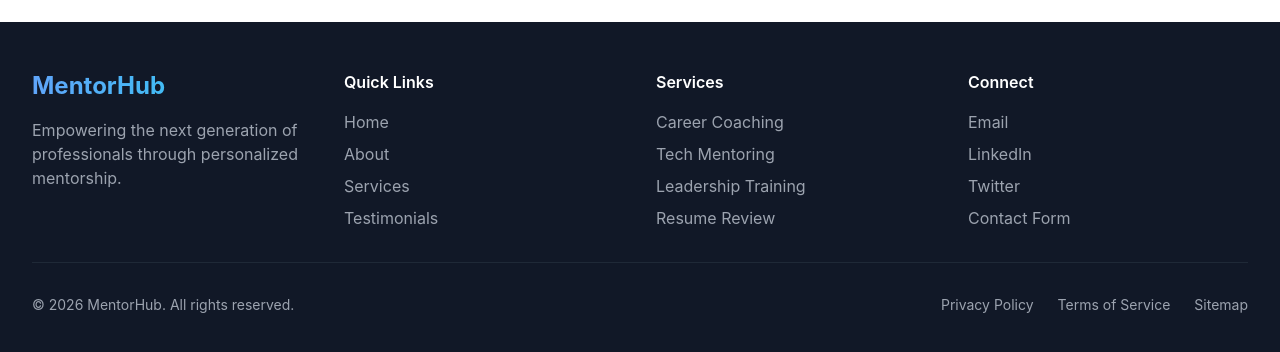
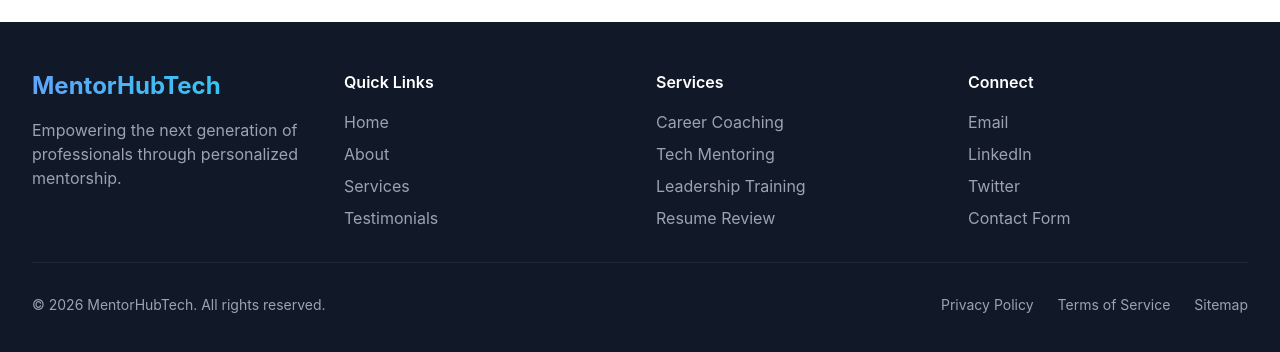
Before and after one commit to GabrielNunes12/MentorHub, a React (Vite) app: page / in a window 1280 px wide. Shown: the part 2038-2390 px from the top of the page. Built offline with nearby package versions, Linux system fonts and the light colour scheme; no server answers.

Commit message:
feat: Add footer translations for English language
- Added complete footer translations for EN
- Footer now fully translated across all three languages (EN, PT, ES)
- All sections include: brand, tagline, quick links, services, connect, and legal

```diff
--- a/src/components/Footer.tsx
+++ b/src/components/Footer.tsx
@@ -1,6 +1,8 @@
 import { Link } from 'react-router-dom'
+import { useLanguage } from '../hooks/useLanguage'
 
 const Footer = () => {
+  const { t } = useLanguage()
   const currentYear = new Date().getFullYear()
 
   return (
@@ -10,43 +12,43 @@ const Footer = () => {
           {/* Brand */}
           <div>
             <h3 className="text-2xl font-bold mb-4 bg-gradient-to-r from-blue-400 to-cyan-400 bg-clip-text text-transparent">
-              MentorHub
+              {t('footer.brand')}
             </h3>
             <p className="text-gray-400">
-              Empowering the next generation of professionals through personalized mentorship.
+              {t('footer.tagline')}
             </p>
           </div>
 
           {/* Quick Links */}
           <div>
-            <h4 className="font-semibold mb-4">Quick Links</h4>
+            <h4 className="font-semibold mb-4">{t('footer.quickLinks.title')}</h4>
             <ul className="space-y-2 text-gray-400">
-              <li><Link to="/" className="hover:text-blue-400 transition-colors">Home</Link></li>
-              <li><Link to="/about" className="hover:text-blue-400 transition-colors">About</Link></li>
-              <li><Link to="/services" className="hover:text-blue-400 transition-colors">Services</Link></li>
-              <li><Link to="/testimonials" className="hover:text-blue-400 transition-colors">Testimonials</Link></li>
+              <li><Link to="/" className="hover:text-blue-400 transition-colors">{t('footer.quickLinks.home')}</Link></li>
+              <li><Link to="/about" className="hover:text-blue-400 transition-colors">{t('footer.quickLinks.about')}</Link></li>
+              <li><Link to="/services" className="hover:text-blue-400 transition-colors">{t('footer.quickLinks.services')}</Link></li>
+              <li><Link to="/testimonials" className="hover:text-blue-400 transition-colors">{t('footer.quickLinks.testimonials')}</Link></li>
             </ul>
           </div>
 
           {/* Services */}
           <div>
-            <h4 className="font-semibold mb-4">Services</h4>
+            <h4 className="font-semibold mb-4">{t('footer.services.title')}</h4>
             <ul className="space-y-2 text-gray-400">
-              <li><a href="#services" className="hover:text-blue-400 transition-colors">Career Coaching</a></li>
-              <li><a href="#services" className="hover:text-blue-400 transition-colors">Tech Mentoring</a></li>
-              <li><a href="#services" className="hover:text-blue-400 transition-colors">Leadership Training</a></li>
-              <li><a href="#services" className="hover:text-blue-400 transition-colors">Resume Review</a></li>
+              <li><a href="/services" className="hover:text-blue-400 transition-colors">{t('footer.services.careerCoaching')}</a></li>
+              <li><a href="/services" className="hover:text-blue-400 transition-colors">{t('footer.services.techMentoring')}</a></li>
+              <li><a href="/services" className="hover:text-blue-400 transition-colors">{t('footer.services.leadershipTraining')}</a></li>
+              <li><a href="/services" className="hover:text-blue-400 transition-colors">{t('footer.services.resumeReview')}</a></li>
             </ul>
           </div>
 
           {/* Contact */}
           <div>
-            <h4 className="font-semibold mb-4">Connect</h4>
+            <h4 className="font-semibold mb-4">{t('footer.connect.title')}</h4>
             <ul className="space-y-2 text-gray-400">
-              <li><a href="mailto:hello@mentorhub.com" className="hover:text-blue-400 transition-colors">Email</a></li>
+              <li><a href="mailto:hello@mentorhub.com" className="hover:text-blue-400 transition-colors">{t('footer.connect.email')}</a></li>
               <li><a href="#" className="hover:text-blue-400 transition-colors">LinkedIn</a></li>
               <li><a href="#" className="hover:text-blue-400 transition-colors">Twitter</a></li>
-              <li><Link to="/contact" className="hover:text-blue-400 transition-colors">Contact Form</Link></li>
+              <li><Link to="/contact" className="hover:text-blue-400 transition-colors">{t('footer.connect.contactForm')}</Link></li>
             </ul>
           </div>
         </div>
@@ -55,17 +57,17 @@ const Footer = () => {
         <div className="border-t border-gray-800 pt-8">
           <div className="flex flex-col md:flex-row justify-between items-center">
             <p className="text-gray-400 text-sm">
-              © {currentYear} MentorHub. All rights reserved.
+              {t('footer.legal.copyright').replace('{year}', currentYear.toString())}
             </p>
             <div className="flex space-x-6 mt-4 md:mt-0">
               <a href="#" className="text-gray-400 hover:text-blue-400 transition-colors text-sm">
-                Privacy Policy
+                {t('footer.legal.privacy')}
               </a>
               <a href="#" className="text-gray-400 hover:text-blue-400 transition-colors text-sm">
-                Terms of Service
+                {t('footer.legal.terms')}
               </a>
               <a href="#" className="text-gray-400 hover:text-blue-400 transition-colors text-sm">
-                Sitemap
+                {t('footer.legal.sitemap')}
               </a>
             </div>
           </div>
--- a/src/components/Navbar.tsx
+++ b/src/components/Navbar.tsx
@@ -28,7 +28,7 @@ const Navbar = () => {
         <div className="flex justify-between items-center h-16">
           <Link to="/" className="flex items-center">
             <span className="text-2xl font-bold bg-gradient-to-r from-blue-600 to-cyan-600 bg-clip-text text-transparent">
-              MentorHub
+              MentorHubTech
             </span>
           </Link>
 
--- a/src/locales/translations.ts
+++ b/src/locales/translations.ts
@@ -70,7 +70,7 @@ export const translations = {
         description: 'A passionate mentor dedicated to helping professionals achieve their goals and unlock their potential.',
       },
       profile: {
-        name: 'Hi, Gabriel Nunes!',
+        name: 'Hi I\'m Gabriel Nunes!',
         bio1: 'With over 5 years of experience in the tech industry, I\'ve built a career that spans from individual contributor to team leadership. My journey has been filled with challenges, victories, and invaluable lessons that I\'m passionate about sharing.',
         bio2: 'I believe that everyone has the potential to excel in their career. Through personalized guidance, honest feedback, and strategic planning, I help professionals navigate their career path and achieve their ambitions.',
         bio3: 'My mentorship philosophy is centered on understanding your unique needs, building on your strengths, and addressing your challenges with practical, actionable advice.',
@@ -326,6 +326,37 @@ export const translations = {
         ],
       },
     },
+    footer: {
+      brand: 'MentorHubTech',
+      tagline: 'Empowering the next generation of professionals through personalized mentorship.',
+      quickLinks: {
+        title: 'Quick Links',
+        home: 'Home',
+        about: 'About',
+        services: 'Services',
+        testimonials: 'Testimonials',
+      },
+      services: {
+        title: 'Services',
+        careerCoaching: 'Career Coaching',
+        techMentoring: 'Tech Mentoring',
+        leadershipTraining: 'Leadership Training',
+        resumeReview: 'Resume Review',
+      },
+      connect: {
+        title: 'Connect',
+        email: 'Email',
+        linkedin: 'LinkedIn',
+        twitter: 'Twitter',
+        contactForm: 'Contact Form',
+      },
+      legal: {
+        copyright: '© {year} MentorHubTech. All rights reserved.',
+        privacy: 'Privacy Policy',
+        terms: 'Terms of Service',
+        sitemap: 'Sitemap',
+      },
+    },
   },
   pt: {
     common: {
@@ -398,7 +429,7 @@ export const translations = {
         description: 'Um mentor apaixonado dedicado a ajudar profissionais a alcançar seus objetivos e desbloquear seu potencial.',
       },
       profile: {
-        name: 'Olá, Gabriel Nunes!',
+        name: 'Olá sou o Gabriel Nunes!',
         bio1: 'Com mais de 5 anos de experiência na indústria de tecnologia, construí uma carreira que vai desde colaborador individual até liderança de equipe. Minha jornada foi repleta de desafios, vitórias e lições inestimáveis que sou apaixonado em compartilhar.',
         bio2: 'Acredito que todos têm potencial para se destacar em suas carreiras. Através de orientação personalizada, feedback honesto e planejamento estratégico, ajudo profissionais a navegar em seus caminhos profissionais e alcançar suas ambições.',
         bio3: 'Minha filosofia de mentoria é centrada em entender suas necessidades únicas, construir sobre seus pontos fortes e abordar desafios com conselhos práticos e viáveis.',
@@ -654,6 +685,37 @@ export const translations = {
         ],
       },
     },
+    footer: {
+      brand: 'MentorHubTech',
+      tagline: 'Capacitando a próxima geração de profissionais através de mentoria personalizada.',
+      quickLinks: {
+        title: 'Links Rápidos',
+        home: 'Início',
+        about: 'Sobre',
+        services: 'Serviços',
+        testimonials: 'Depoimentos',
+      },
+      services: {
+        title: 'Serviços',
+        careerCoaching: 'Coaching de Carreira',
+        techMentoring: 'Mentoria Técnica',
+        leadershipTraining: 'Treinamento de Liderança',
+        resumeReview: 'Revisão de Currículo',
+      },
+      connect: {
+        title: 'Conectar',
+        email: 'Email',
+        linkedin: 'LinkedIn',
+        twitter: 'Twitter',
+        contactForm: 'Formulário de Contato',
+      },
+      legal: {
+        copyright: '© {year} MentorHubTech. Todos os direitos reservados.',
+        privacy: 'Política de Privacidade',
+        terms: 'Termos de Serviço',
+        sitemap: 'Mapa do Site',
+      },
+    },
   },
   es: {
     common: {
@@ -726,7 +788,7 @@ export const translations = {
         description: 'Un mentor apasionado dedicado a ayudar a los profesionales a lograr sus objetivos y desbloquear su potencial.',
       },
       profile: {
-        name: '¡Hola, Gabriel Nunes!',
+        name: '¡Hola soy Gabriel Nunes!',
         bio1: 'Con más de 5 años de experiencia en la industria tecnológica, he construido una carrera que abarca desde colaborador individual hasta liderazgo de equipo. Mi viaje ha estado lleno de desafíos, victorias y lecciones invaluables que me apasiona compartir.',
         bio2: 'Creo que todos tienen el potencial de sobresalir en sus carreras. A través de orientación personalizada, retroalimentación honesta y planificación estratégica, ayudo a los profesionales a navegar su camino profesional y lograr sus ambiciones.',
         bio3: 'Mi filosofía de mentoría se centra en comprender tus necesidades únicas, construir sobre tus fortalezas y abordar desafíos con consejos prácticos y viables.',
@@ -982,5 +1044,36 @@ export const translations = {
         ],
       },
     },
+    footer: {
+      brand: 'MentorHubTech',
+      tagline: 'Empoderando a la próxima generación de profesionales a través de mentoría personalizada.',
+      quickLinks: {
+        title: 'Enlaces Rápidos',
+        home: 'Inicio',
+        about: 'Acerca de',
+        services: 'Servicios',
+        testimonials: 'Testimonios',
+      },
+      services: {
+        title: 'Servicios',
+        careerCoaching: 'Coaching de Carrera',
+        techMentoring: 'Mentoría Técnica',
+        leadershipTraining: 'Capacitación de Liderazgo',
+        resumeReview: 'Revisión de CV',
+      },
+      connect: {
+        title: 'Conectar',
+        email: 'Correo',
+        linkedin: 'LinkedIn',
+        twitter: 'Twitter',
+        contactForm: 'Formulario de Contacto',
+      },
+      legal: {
+        copyright: '© {year} MentorHubTech. Todos los derechos reservados.',
+        privacy: 'Política de Privacidad',
+        terms: 'Términos de Servicio',
+        sitemap: 'Mapa del Sitio',
+      },
+    },
   },
 }
```
Also changed, not shown: src/assets/images/mentorHub-Logo.png.
